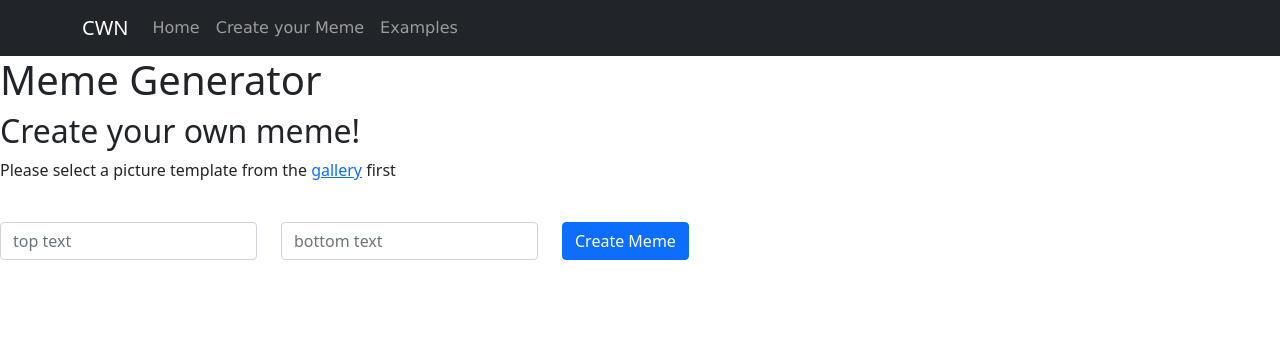
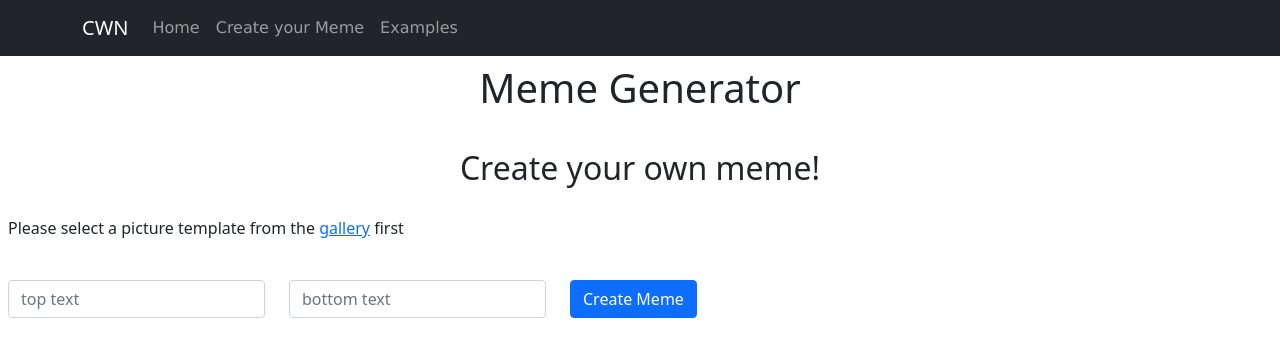
Before and after one commit to celinero/hackathon_memeGenerator, a React (Create React App) app: page /examples in a window 1280 px wide. Shown: the top 356 px of the page. Built offline with nearby package versions, Linux system fonts and the light colour scheme; no server answers.

Commit message:
centralised elements

```diff
--- a/src/App.js
+++ b/src/App.js
@@ -1,5 +1,5 @@
 import { useEffect, useState } from "react";
-import { Link, BrowserRouter, Switch, Route, Redirect } from "react-router-dom";
+import { BrowserRouter, Switch, Route, Redirect } from "react-router-dom";
 
 import { Home } from "./components/Home";
 import { Example } from "./components/Example";
--- a/src/components/FormMemeGenerator.js
+++ b/src/components/FormMemeGenerator.js
@@ -40,7 +40,6 @@ export const FormMemeGenerator = ({ meme }) => {
           );
 
           const result = await response.json();
-          console.log(result);
           setFinalMeme(result.data.url);
         }}
       >
@@ -70,7 +69,6 @@ export const FormMemeGenerator = ({ meme }) => {
       </Form>
 
       {/* render the custom meme */}
-
       {finalMeme && <img src={finalMeme} alt="custom meme" />}
     </div>
   );
--- a/src/components/GenerateMeme.js
+++ b/src/components/GenerateMeme.js
@@ -11,15 +11,45 @@ export const GenerateMeme = ({ memes }) => {
   const meme = memes.find((m) => m.id === template_id) || {};
 
   return (
-    <div>
-      <h1>Meme Generator</h1>
-      <h2>Create your own meme!</h2>
-      {!meme.url && <p>Please select a picture template from the <a href="/home">gallery</a> first</p>}
-      {meme.url && <img src={meme.url} style={{ width: "300px" }} alt={"meme"} />}
+    <div style={{ margin: "5px", padding: "3px" }}>
+      <h1 style={{ textAlign: "center" }}>Meme Generator</h1>
       <br />
-      {meme.name}
+      <h2 style={{ margin: " 5px", textAlign: "center" }}>
+        Create your own meme!
+      </h2>
+      <br />
+      <div style={{ textAlign: "center" }}>{meme.name}</div>
+
+      <div
+        style={{ display: "block", marginLeft: "auto", marginRight: "auto" }}
+      >
+        {!meme.url && (
+          <p>
+            Please select a picture template from the{" "}
+            <a href="/home">gallery</a> first
+          </p>
+        )}
+
+        {meme.url && (
+          <img
+            src={meme.url}
+            style={{
+              width: "300px",
+              display: "block",
+              marginLeft: "auto",
+              marginRight: "auto",
+            }}
+            alt={"meme"}
+          />
+        )}
+      </div>
+      <br />
       {/* add props meme for the template_id */}
-      <FormMemeGenerator meme={meme} />
+      <div
+        style={{ display: "block", marginLeft: "auto", marginRight: "auto" }}
+      >
+        <FormMemeGenerator meme={meme} />
+      </div>
     </div>
   );
 };
```
